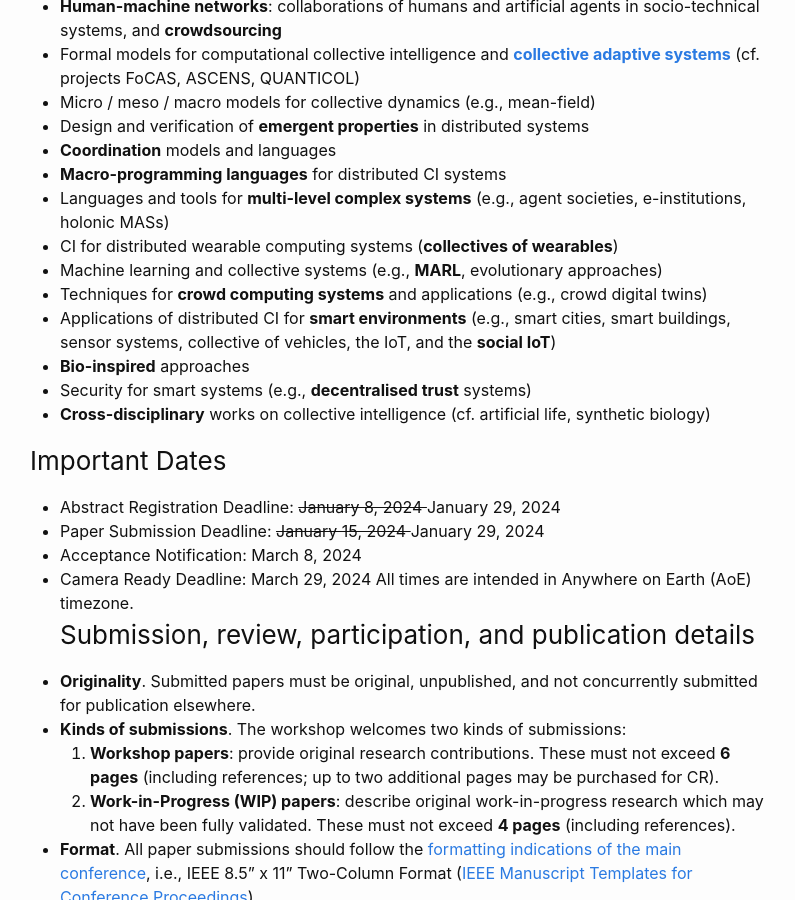
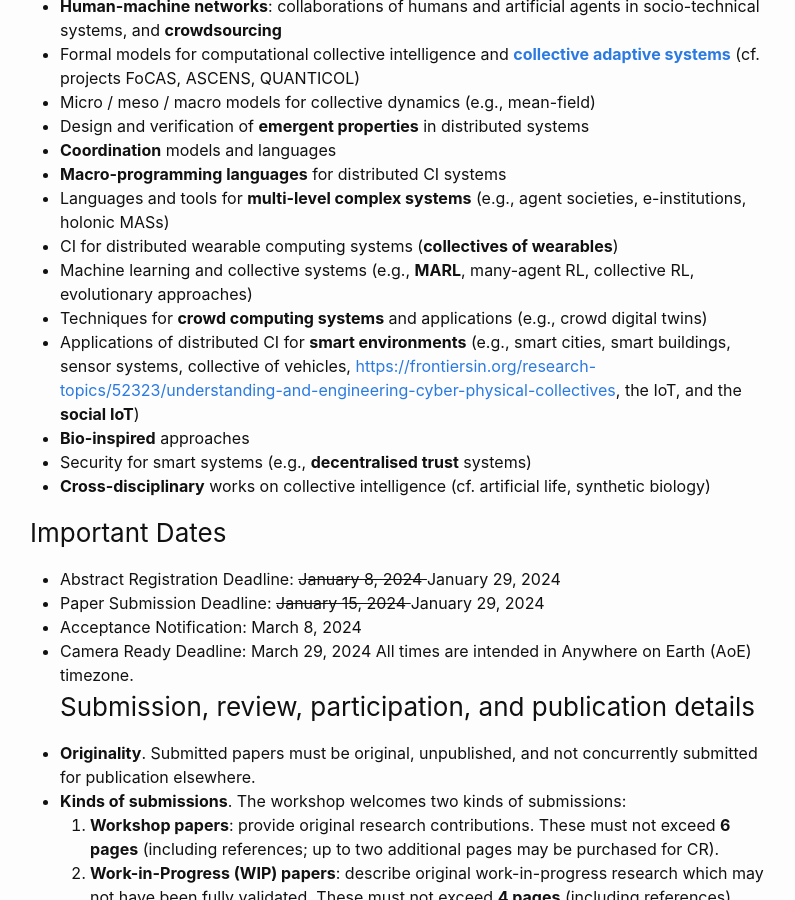
Before and after one commit to discoli-workshop/2026, a Jekyll site: the page built from index.md, in a window 1280 px wide and 900 px high, scrolled down 1025 px. Shown: the whole window, without its empty margins (240-1035 px from the left). Built offline with Jekyll 4.4.1, drawn with Linux system fonts in a browser that asks for light colours.

Commit message:
minors on program

```diff
--- a/index.md
+++ b/index.md
@@ -30,9 +30,9 @@ The topics of interest include (but are not limited to) the following:
 - **Macro-programming languages** for distributed CI systems
 - Languages and tools for **multi-level complex systems** (e.g., agent societies, e-institutions, holonic MASs)
 - CI for distributed wearable computing systems (**collectives of wearables**)
-- Machine learning and collective systems (e.g., **MARL**, evolutionary approaches)
+- Machine learning and collective systems (e.g., **MARL**, many-agent RL, collective RL, evolutionary approaches)
 - Techniques for **crowd computing systems** and applications (e.g., crowd digital twins)
-- Applications of distributed CI for **smart environments** (e.g., smart cities, smart buildings, sensor systems, collective of vehicles, the IoT, and the **social IoT**)
+- Applications of distributed CI for **smart environments** (e.g., smart cities, smart buildings, sensor systems, collective of vehicles, [https://frontiersin.org/research-topics/52323/understanding-and-engineering-cyber-physical-collectives](cyber-physical collectives), the IoT, and the **social IoT**)
 - **Bio-inspired** approaches
 - Security for smart systems (e.g., **decentralised trust** systems)
 - **Cross-disciplinary** works on collective intelligence (cf. artificial life, synthetic biology)
```
